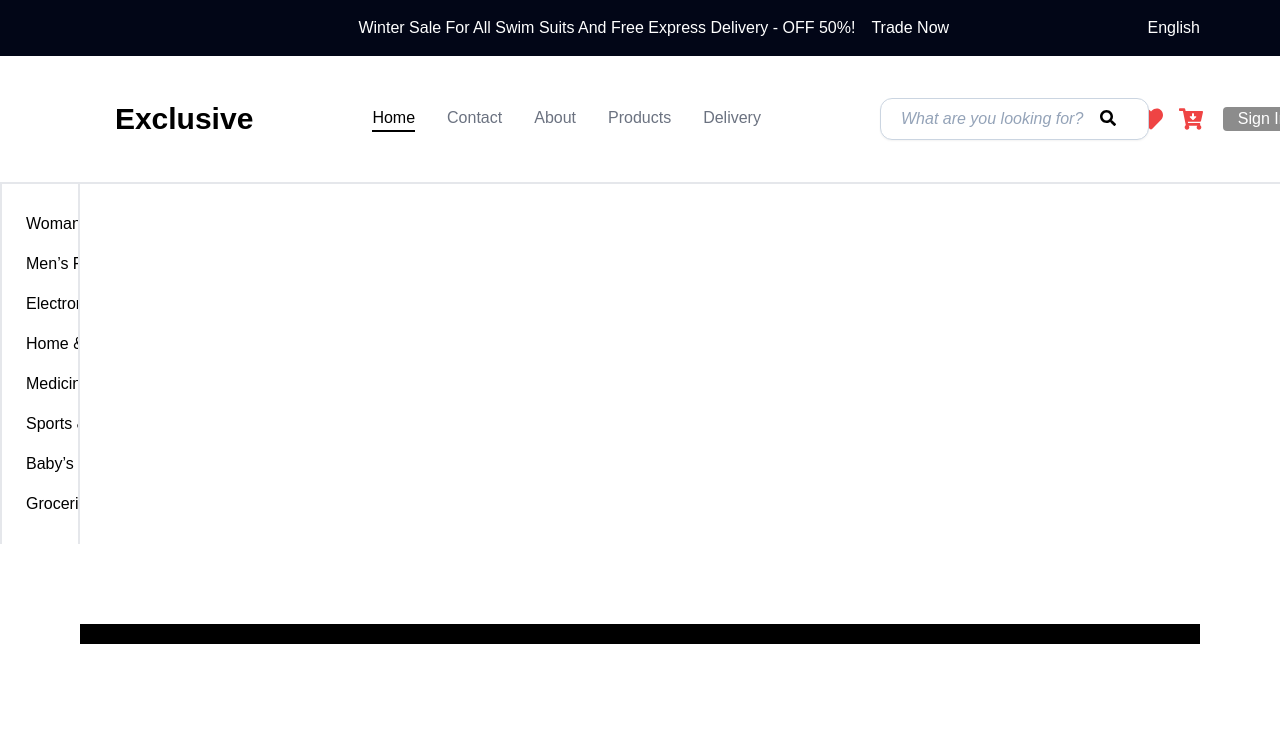
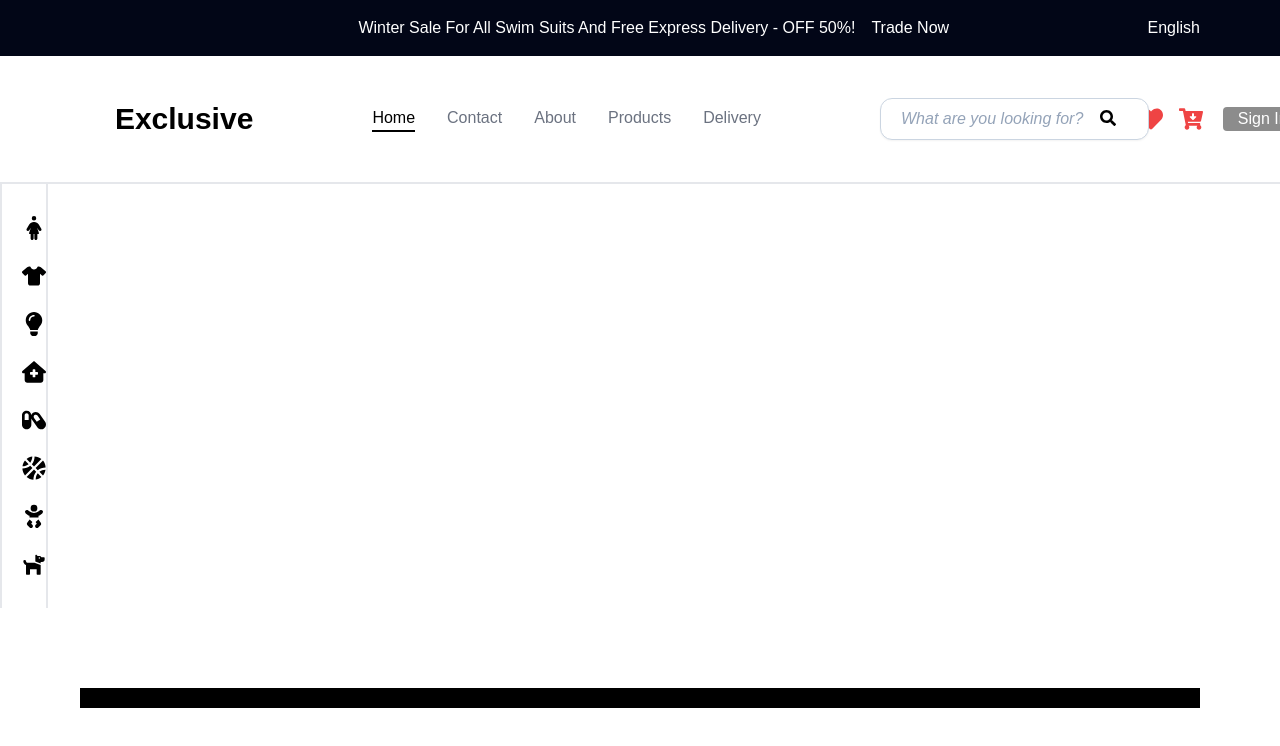
Before and after one commit to kyuremmmmz/Ecommerce-Project-practice, a Next.js app: page / in a window 1280 px wide. Shown: the top 746 px of the page. Built offline with nearby package versions, Linux system fonts and the light colour scheme.

Commit message:
vertical navs

```diff
--- a/app/components/ui/List/ProductLists.tsx
+++ b/app/components/ui/List/ProductLists.tsx
@@ -1,31 +1,44 @@
+import Link from 'next/link';
+import { usePathname } from 'next/navigation';
 import React from 'react';
-import { FaShirt } from 'react-icons/fa6';
+import { FaBasketballBall, FaCapsules, FaDog, FaLightbulb } from 'react-icons/fa';
+import { FaBaby, FaHouseMedical, FaPersonDress, FaShirt } from 'react-icons/fa6';
+
+const pathName = usePathname();
 
 const productsList = [
     {
         name: "Woman Fashion",
+        icon: <FaPersonDress />,
+        link: '/'
+    },
+    {
+        name: "Men’s Fashion",
         icon: <FaShirt />
     },
     {
-        name: "Men’s Fashion"
+        name: "Electronics",
+        icon: <FaLightbulb />
     },
     {
-        name: "Electronics"
+        name: "Home & Lifestyle",
+        icon: <FaHouseMedical/>
     },
     {
-        name: "Home & Lifestyle"
+        name: "Medicine",
+        icon: <FaCapsules/>
     },
     {
-        name: "Medicine"
+        name: "Sports & Outdoor",
+        icon: <FaBasketballBall/>
     },
     {
-        name: "Sports & Outdoor"
+        name: "Baby’s & Toys",
+        icon: <FaBaby />
     },
     {
-        name: "Baby’s & Toys"
-    },
-    {
-        name: "Groceries & Pets"
+        name: "Groceries & Pets",
+        icon: <FaDog />
     },
 ];
 
@@ -34,11 +47,11 @@ function ProductLists() {
         <div>
             {productsList.map((item, index) => {
                 return (
-                    <div key={index} className="container w-44 px-4 py-2 rounded hover:bg-gray-600 hover:text-white transition-all duration-300 cursor-pointer">
-                        <div className="flex items-center space-x-2">
-                            <p>{item.name}</p>
-                            {item.icon && <span>{item.icon}</span>}
-                        </div>
+                    <div key={index} className="flex items-center space-x-2 px-2 py-2  rounded hover:bg-gray-600 hover:text-white transition-all duration-300 cursor-pointer">
+                        <Link className='' href={`${item.link}`} >
+                            <span className='flex justify-center items-center text-2xl w-8 h-8'>{item.icon}</span>
+                            <span className=" hidden group-hover:block">{item.name}</span>
+                        </Link>
                     </div>
                 );
             })}
--- a/app/layout.tsx
+++ b/app/layout.tsx
@@ -51,7 +51,7 @@ export default function RootLayout({
             <Navbars />
           </div>
         </header>
-        <aside className=" sticky top-0 left-0 w-20 hover:w-52 transition-all duration-300 border-x-2 px-2 overflow-hidden py-5">
+        <aside className="group sticky top-32 left-0 w-12 hover:w-52 transition-all duration-300 border-x-2 px-2 overflow-hidden py-5">
           <ProductLists />
         </aside>
         {children}
```
